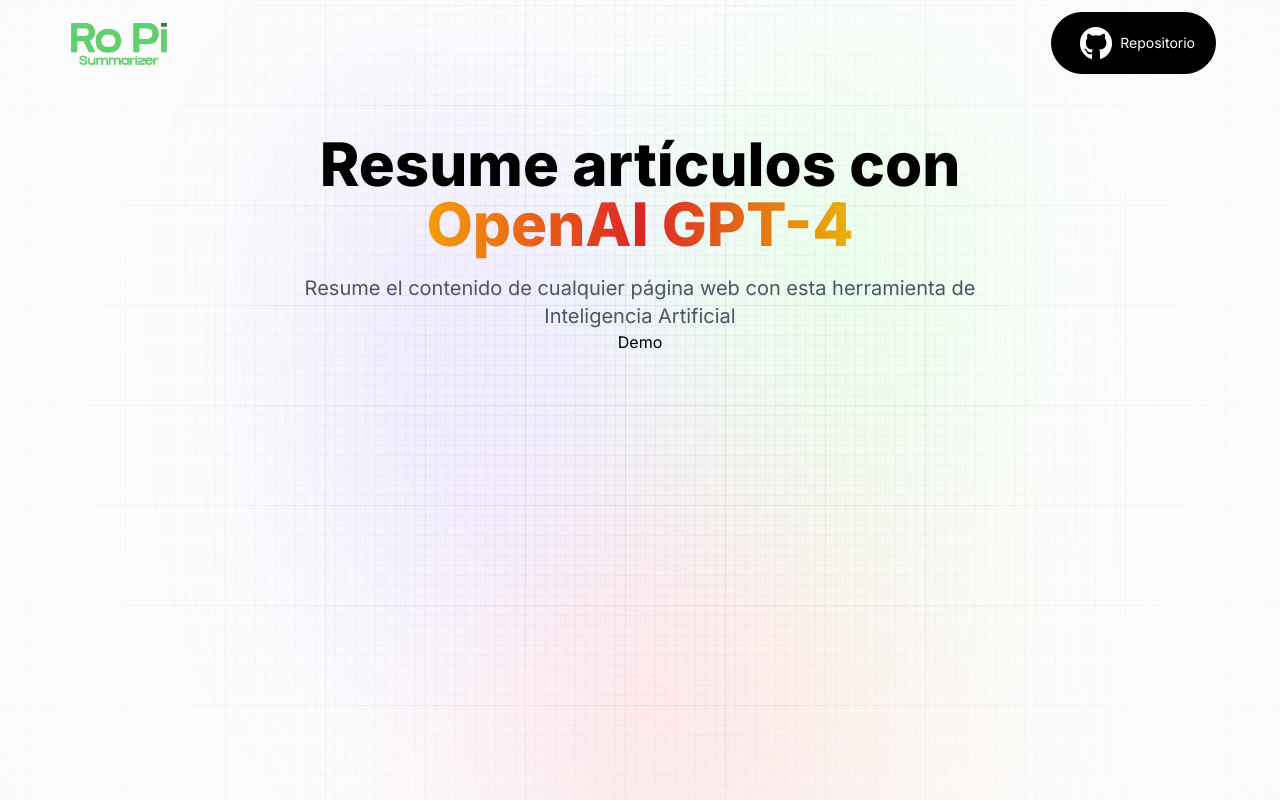
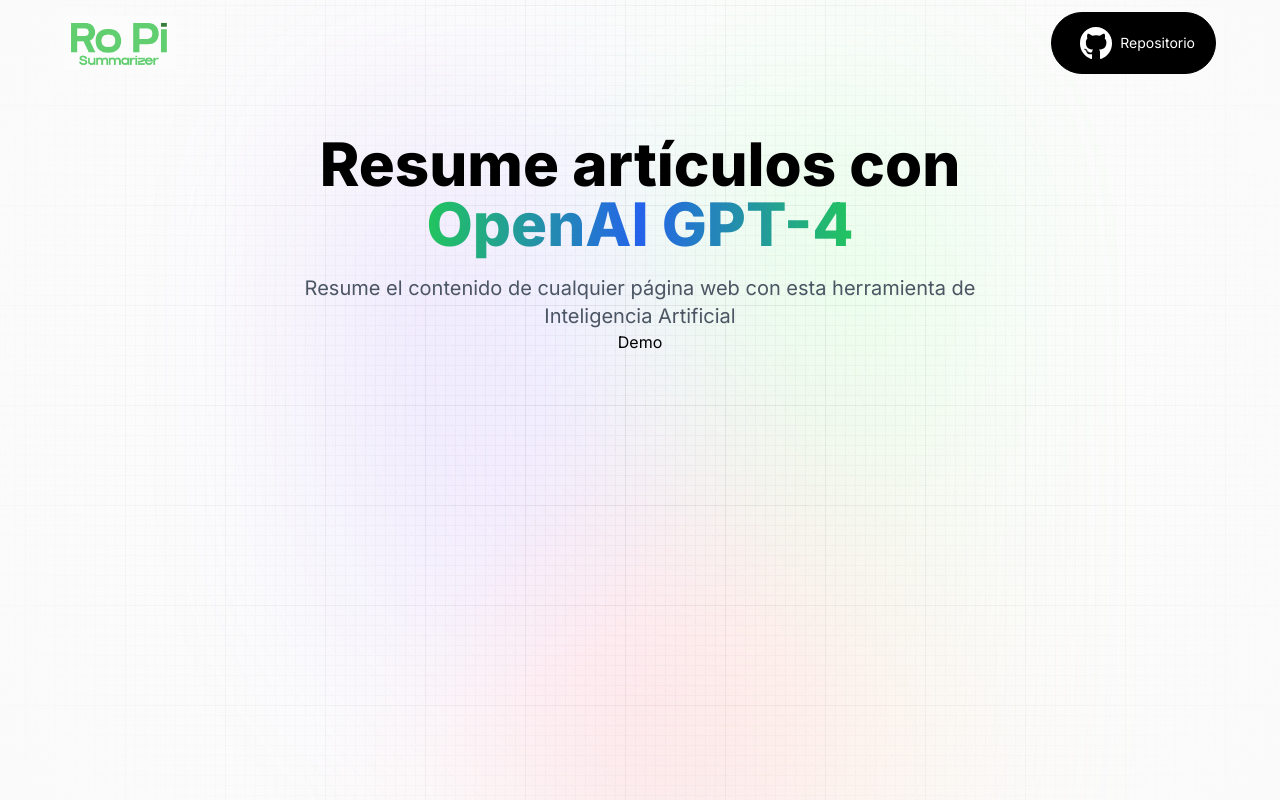
Before and after one commit to jeromanp/summarized_links, a Next.js app: page / in a window 1280 px wide. Built offline with nearby package versions, Linux system fonts and the light colour scheme.

Commit message:
change color text

```diff
--- a/src/components/Hero.jsx
+++ b/src/components/Hero.jsx
@@ -24,7 +24,7 @@
       </nav>
       <h1 className="mt-5 text-5xl font-extrabold leading-[1.15] text-black sm:text-6xl text-center">
         Resume artículos con <br className="max-md:hidden" />
-        <span className="bg-gradient-to-r from-amber-500 via-red-600 to-yellow-500 bg-clip-text text-transparent">OpenAI GPT-4</span>
+        <span className="bg-gradient-to-r from-green-500 via-blue-600 to-green-500 bg-clip-text text-transparent">OpenAI GPT-4</span>
       </h1>
       <h2 className="mt-5 text-lg text-gray-600 sm:text-xl text-center max-w-2xl">
         Resume el contenido de cualquier página web con esta herramienta de
```
